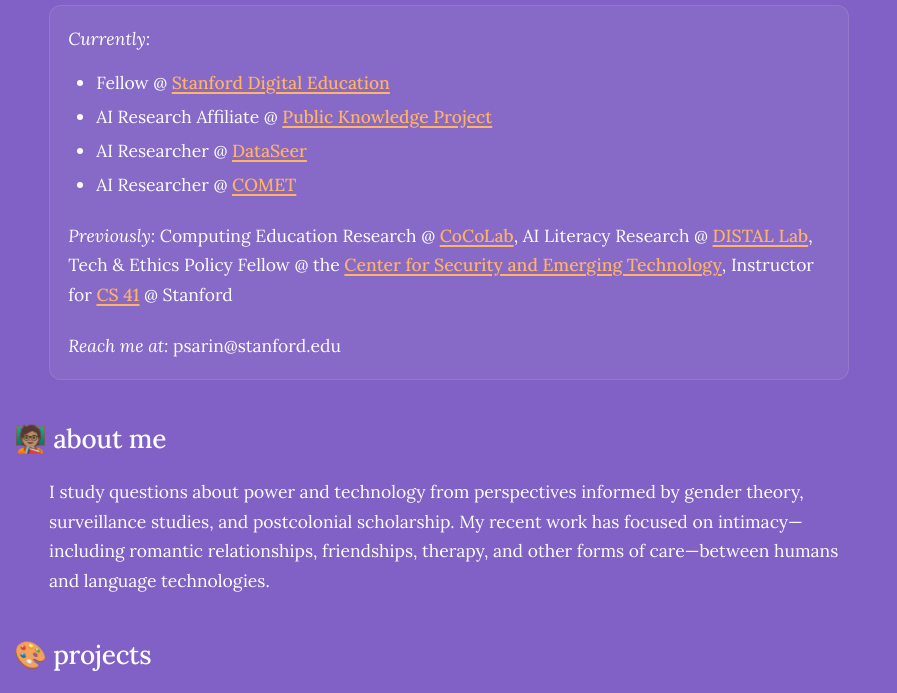
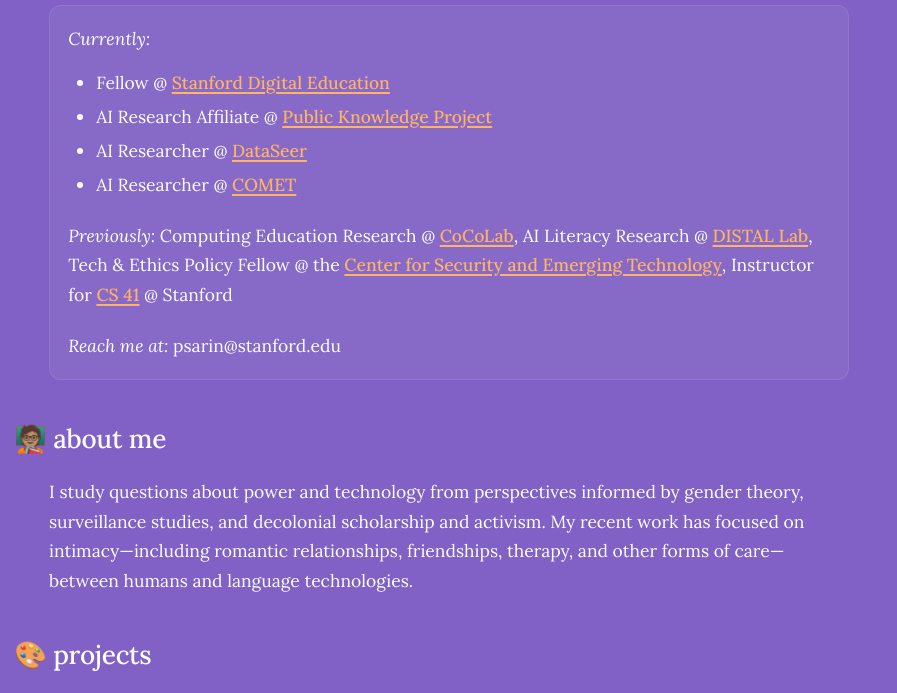
Before and after one commit to parthsarin/main-site, an Eleventy site: page index.md in a window 1280 px wide. Shown: the part 107-800 px from the top of the page, without its empty margins (0-897 px from the left). Built offline with nearby package versions, Linux system fonts and the light colour scheme; Eleventy itself is replaced by a stand-in of ours; files that its build step writes are made by us from their sources.

Commit message:
phrasign

```diff
--- a/index.md
+++ b/index.md
@@ -22,7 +22,7 @@
 
 ## 🧑🏽‍🏫 about me
 
-I study questions about power and technology from perspectives informed by gender theory, surveillance studies, and postcolonial scholarship. My recent work has focused on intimacy—including romantic relationships, friendships, therapy, and other forms of care—between humans and language technologies.
+I study questions about power and technology from perspectives informed by gender theory, surveillance studies, and decolonial scholarship and activism. My recent work has focused on intimacy—including romantic relationships, friendships, therapy, and other forms of care—between humans and language technologies.
 
 ## 🎨 projects
 
```
